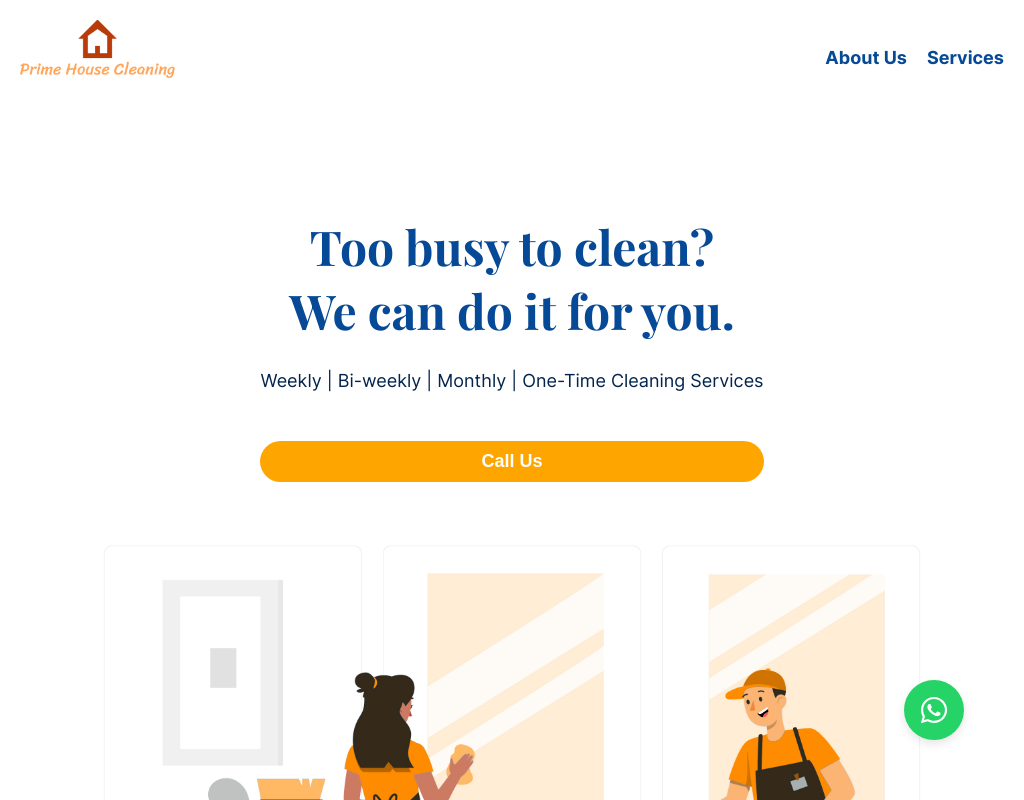
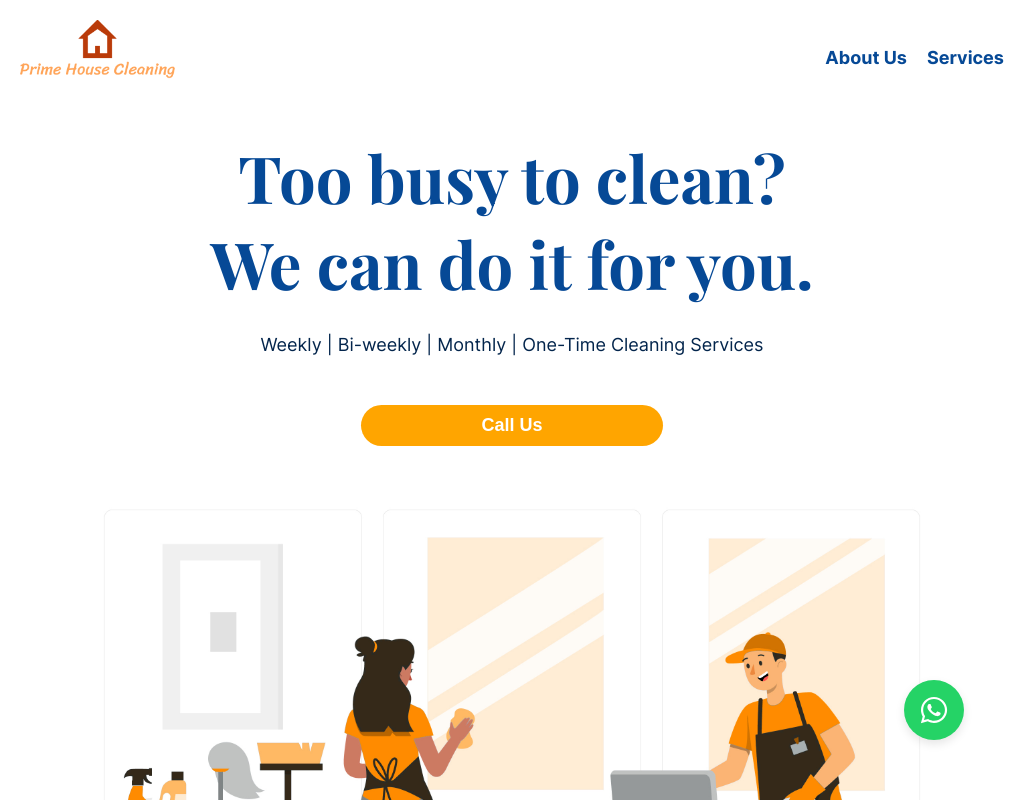
Before and after one commit to barros-m/prime-house-cleaning, a React (Create React App) app: page / in a window 1024 px wide. Shown: the top 800 px of the page. Built offline with nearby package versions, Linux system fonts and the light colour scheme; the HTML template or start-up script is replaced by a standard one.

Commit message:
Hero padding ajusted

```diff
--- a/src/components/Hero/Hero.css
+++ b/src/components/Hero/Hero.css
@@ -3,7 +3,7 @@
   align-items: center;
   justify-content: space-between;
   background-color: #ffffff;
-  padding: 80px 20px;
+  padding: 0px 20px;
   margin: 0 auto;
   max-width: 1440px;
 }
@@ -22,6 +22,7 @@
   font-weight: bold;
   text-align: center;
   margin-bottom: 10px;
+  margin-top: 0px !important;
   color: #064996;
 }
 
@@ -69,7 +70,7 @@
 @media (min-width: 769px) and (max-width: 1024px) {
   .hero {
     flex-direction: column;
-    padding: 60px 10px;
+    padding: 20px 10px;
   }
 
   .hero-content {
@@ -78,7 +79,8 @@
   }
 
   .slogan {
-    font-size: 48px;
+    font-size: 65px;
+    margin-top: 0px !important;
   }
 
   .subtitle {
@@ -86,7 +88,7 @@
   }
 
   .button-group {
-    width: 100%;
+    width: 50%;
   }
 
   .hero-image img {
@@ -100,7 +102,7 @@
 @media (max-width: 768px) {
   .hero {
     flex-direction: column;
-    padding: 40px 10px;
+    padding: 0px 10px;
   }
 
   .hero-content {
@@ -110,6 +112,7 @@
 
   .slogan {
     font-size: 36px;
+    margin-top: 0px !important;
   }
 
   .subtitle {
```
